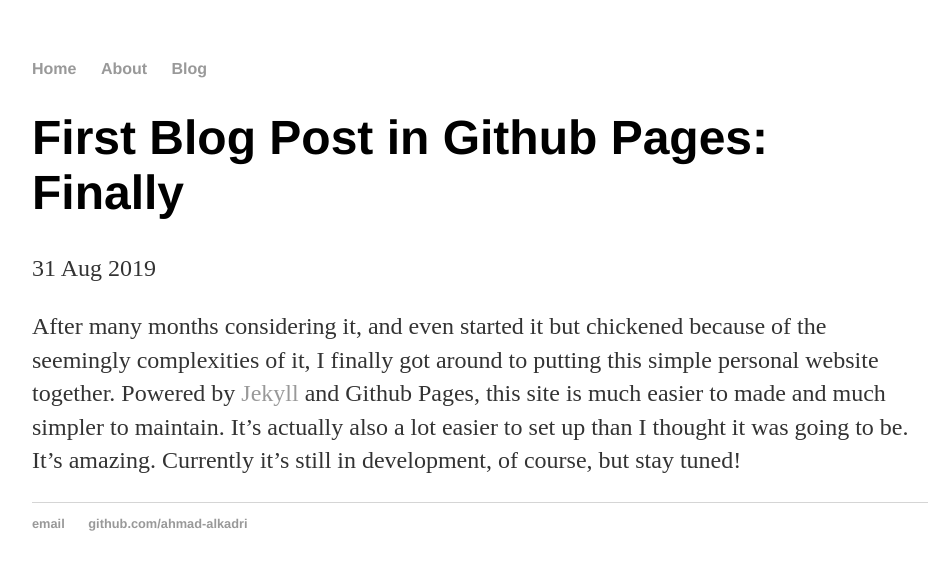
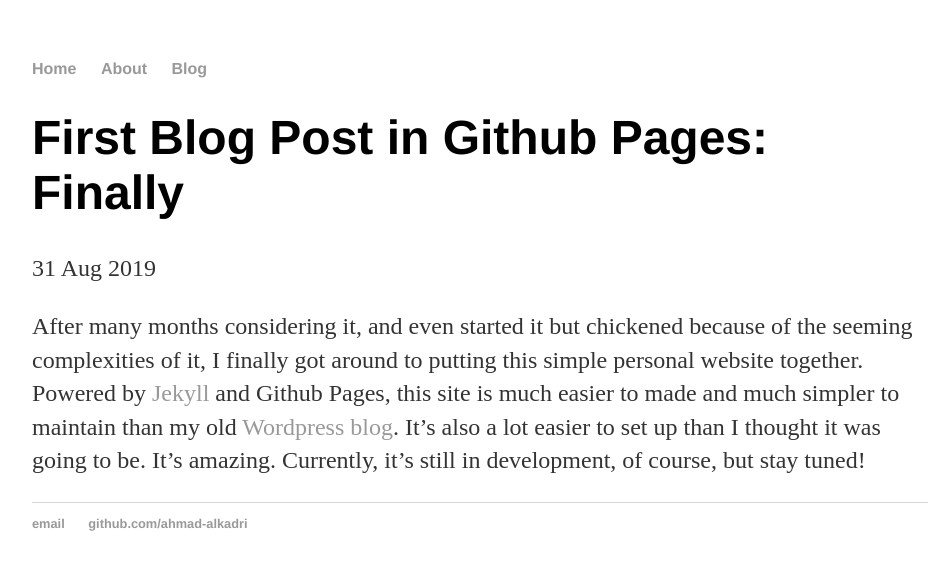
Before and after one commit to ahmad-alkadri/ahmad-alkadri.github.io, a Jekyll site: the page built from _posts/2019-08-31-first-post-alkadri-blog.md, in a window 1280 px wide. Shown: the top 570 px of the page, without its empty margins (160-1103 px from the left). Built offline with Jekyll 4.4.1, drawn with Linux system fonts in a browser that asks for light colours.

Commit message:
Edited the first blog post

```diff
--- a/_posts/2019-08-31-first-post-alkadri-blog.md
+++ b/_posts/2019-08-31-first-post-alkadri-blog.md
@@ -5,10 +5,9 @@ date: 2019-08-31
 ---
 
 After many months considering it, and even started it but
-chickened because of the seemingly complexities of it,
+chickened because of the seeming complexities of it,
 I finally got around to putting this simple personal website together.
 Powered by [Jekyll](http://jekyllrb.com/) and Github Pages,
-this site is much easier to made and much simpler to maintain.
-It's actually also a lot easier to set up than I thought it was
-going to be. It's amazing. Currently it's still in development, of
+this site is much easier to made and much simpler to maintain than my old [Wordpress blog](http://ahmadalkadri.com).
+It's also a lot easier to set up than I thought it was going to be. It's amazing. Currently, it's still in development, of
 course, but stay tuned!
```
Also changed, not shown: 1 other file.
